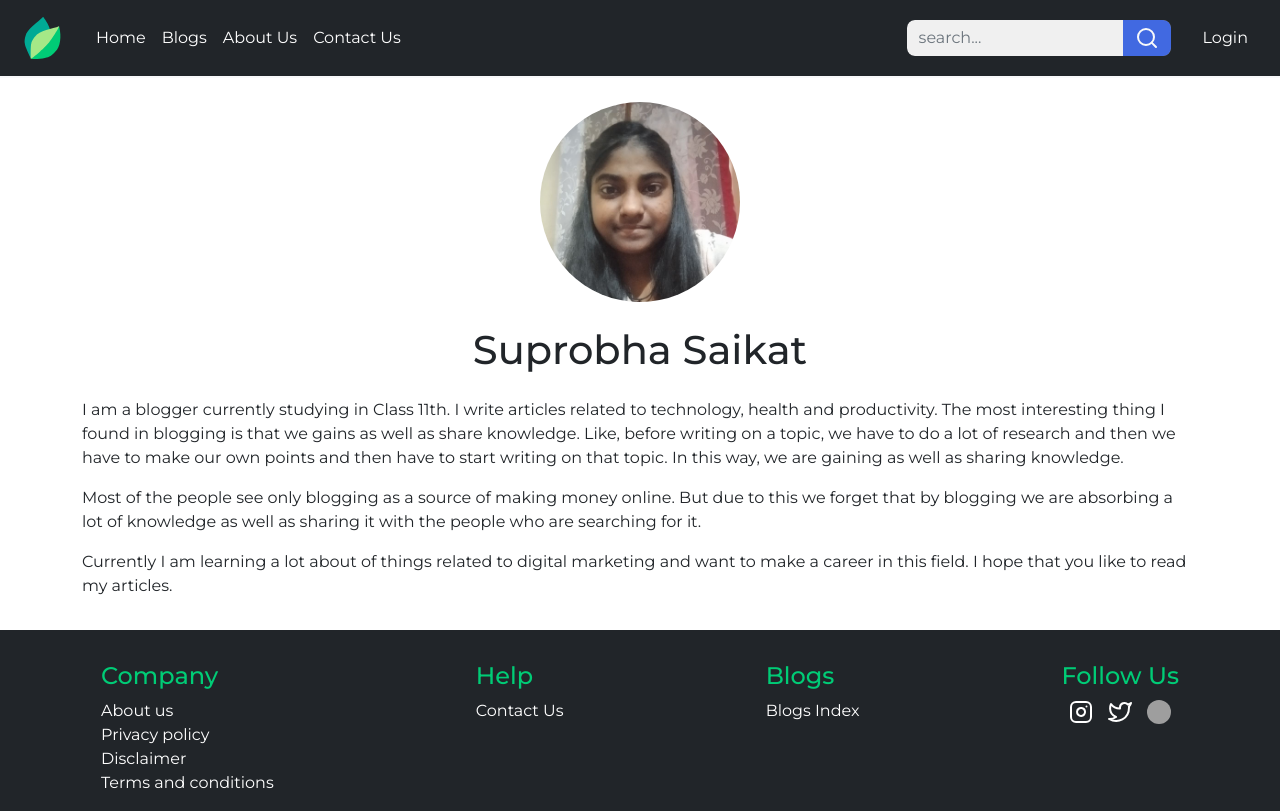
After one commit to subhranil-179/lifolotest, a Django app: page /author/suprobha-saikat/ in a window 1280 px wide. The commit adds this page. Run offline with Django 4.2, Linux system fonts and the light colour scheme; parts of the project's set-up code (start-up, migrations or seed data) failed here and were passed over; grey boxes are pictures that could not be loaded.

Commit message:
Author Page

```diff
--- a/humanlifology/settings.py
+++ b/humanlifology/settings.py
@@ -18,7 +18,7 @@ import dotenv
 BASE_DIR = Path(__file__).resolve().parent.parent
 dotenv.read_dotenv(os.path.join(BASE_DIR, ".env"))
 
-DEBUG = False
+DEBUG = True
 # Quick-start development settings - unsuitable for production
 # See https://docs.djangoproject.com/en/4.1/howto/deployment/checklist/
 
--- a/pages/urls.py
+++ b/pages/urls.py
@@ -4,6 +4,7 @@ from pages.views import (AboutPageView,
                          PrivacyPolicyPageView,
                          DisclaimerPageView,
                          TACPageView,
+                         AuthorView,
                          BlogView,
                          home_page,
                          contact_us, )
@@ -18,4 +19,5 @@ urlpatterns = [
     path('disclaimer/', DisclaimerPageView.as_view(), name='disclaimer'),
     path('terms-and-conditions/', TACPageView.as_view(), name='tac'),
     path('blog/', BlogView.as_view(), name='blog'),
+    path('author/suprobha-saikat/', AuthorView.as_view(), name='author'),
 ]
--- a/pages/views.py
+++ b/pages/views.py
@@ -16,6 +16,8 @@ class TACPageView(TemplateView):
     template_name = 'pages/tac.html'
 class BlogView(TemplateView):
     template_name = 'pages/blog.html'
+class AuthorView(TemplateView):
+    template_name = 'pages/author.html'
 
 # Temproraliy not required
 class ContactPageView(TemplateView):
--- a/templates/articles/detail.html
+++ b/templates/articles/detail.html
@@ -204,6 +204,7 @@
 <div class="container" id="container-95p">
     <h1 class="main-heading">{{blog.title}}</h1>
     {{blog.content|safe}}
+    <p class="text-end"><span class="fw-bolder">Author - </span><a href="{% url 'pages:author' %}">Suprobha Saikat</a></p>
 </div>
 <div class="comments">
 {% include 'articles/comments.html' %}
--- /dev/null
+++ b/templates/pages/author.html
@@ -0,0 +1,28 @@
+{% extends 'base.html' %}
+
+{% block title %} Lifology - Blogs on Life and Technology {% endblock title %}
+{% block style %}
+{% load static %}
+<style>
+</style>
+{% endblock style %}
+{% block head %}
+<meta name="description" content="">
+<meta name="keywords" content="Suprobha, Suprobha Saikat, Saikat">
+<link rel="canonical" href="https://lifology.site/author/suprobha-saikat"/>
+{% endblock head %}
+{% block body %}
+{% load static %}
+<div class="container">
+    <div class="mx-auto" style="width: 200px; height: 200px;">
+        <img class="mx-auto rounded-circle" style="height: 100%;" src="{% static 'author/suprobha-saikat.jpg' %}" alt="">
+    </div>
+    <h1 class="d1 text-center my-4">Suprobha Saikat</h1>
+    <div>
+        <p>I am a blogger currently studying in Class 11th. I write articles related to technology, health and productivity. The most interesting thing I found in blogging is that we gains as well as share knowledge. Like, before writing on a topic, we have to do a lot of research and then we have to make our own points and then have to start writing on that topic. In this way, we are gaining as well as sharing knowledge.</p>
+        <p>Most of the people see only blogging as a source of making money online.  But due to this we forget that by blogging we are absorbing a lot of knowledge as well as sharing it with the people who are searching for it.</p>
+        <p>Currently I am learning a lot about of things related to digital marketing and want to make a career in this field. I hope that you like to read my articles.</p>
+    </div>
+    </div>
+</div>
+{% endblock body %}
```
Also changed, not shown: static/author/suprobha-saikat.jpg (added).
